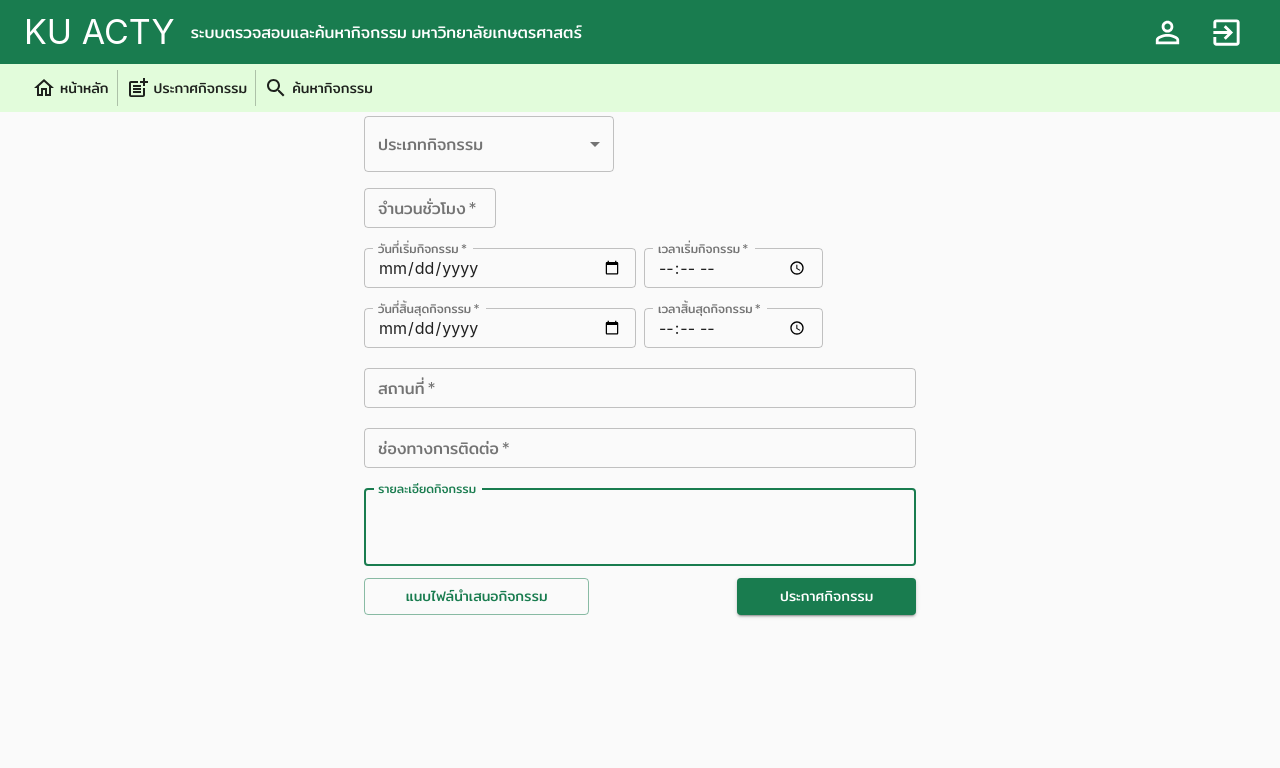
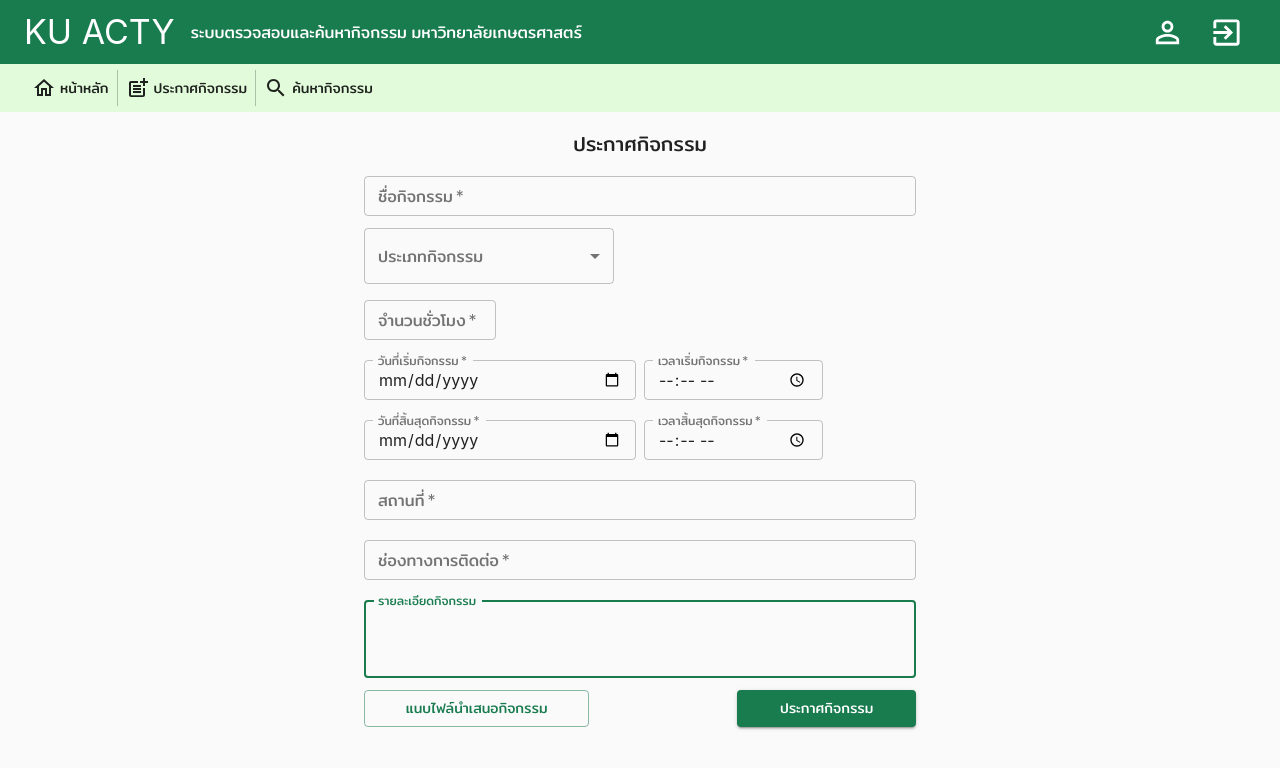
Before and after one commit to NutyHw/KU-Acty, a React (Create React App) app in the folder frontend/: page /org/createevent in a window 1280 px wide. Shown: the top 768 px of the page. Built offline with nearby package versions, Linux system fonts and the light colour scheme.

Commit message:
fix header

```diff
--- a/frontend/src/components/createevent/style.ts
+++ b/frontend/src/components/createevent/style.ts
@@ -43,7 +43,7 @@ export const useStyles = makeStyles((theme) => ({
     alignItems: 'center',
   },
   midpage: {
-    marginTop: theme.spacing(2),
+    marginTop: theme.spacing(16),
     display: 'flex',
     flexDirection: 'column',
     alignItems: 'left',
--- a/frontend/src/components/eventdetail/eventdetail.nisit.tsx
+++ b/frontend/src/components/eventdetail/eventdetail.nisit.tsx
@@ -61,7 +61,7 @@ const useStyles = makeStyles((theme) => ({
     position: 'relative'
   },
   midpage: {
-    marginTop: theme.spacing(4),
+    marginTop: theme.spacing(16),
     display: 'flex',
     flexDirection: 'column',
     alignItems: 'left',
--- a/frontend/src/components/eventdetail/eventdetail.org.tsx
+++ b/frontend/src/components/eventdetail/eventdetail.org.tsx
@@ -70,7 +70,7 @@ const useStyles = makeStyles((theme) => ({
     alignItems: 'center',
   },
   midpage: {
-    marginTop: theme.spacing(4),
+    marginTop: theme.spacing(16),
     display: 'flex',
     flexDirection: 'column',
     alignItems: 'left',
--- a/frontend/src/components/header/org.header.tsx
+++ b/frontend/src/components/header/org.header.tsx
@@ -120,7 +120,7 @@ export const OrgHeader : React.FC = () => {
             <ButtonGroup variant="text" color="default" aria-label="text primary button group">
                 <Button href="/org/home"><HomeOutlinedIcon/><Box m={0.25} />หน้าหลัก</Button>
                 <Button href="/org/createevent"><PostAddOutlinedIcon/><Box m={0.25} />ประกาศกิจกรรม</Button>
-                <Button href="/nisit/search"><SearchOutlinedIcon/><Box m={0.25} />ค้นหากิจกรรม</Button>
+                <Button href="/org/search"><SearchOutlinedIcon/><Box m={0.25} />ค้นหากิจกรรม</Button>
                 </ButtonGroup>
         </Toolbar>
       </AppBar>
```
